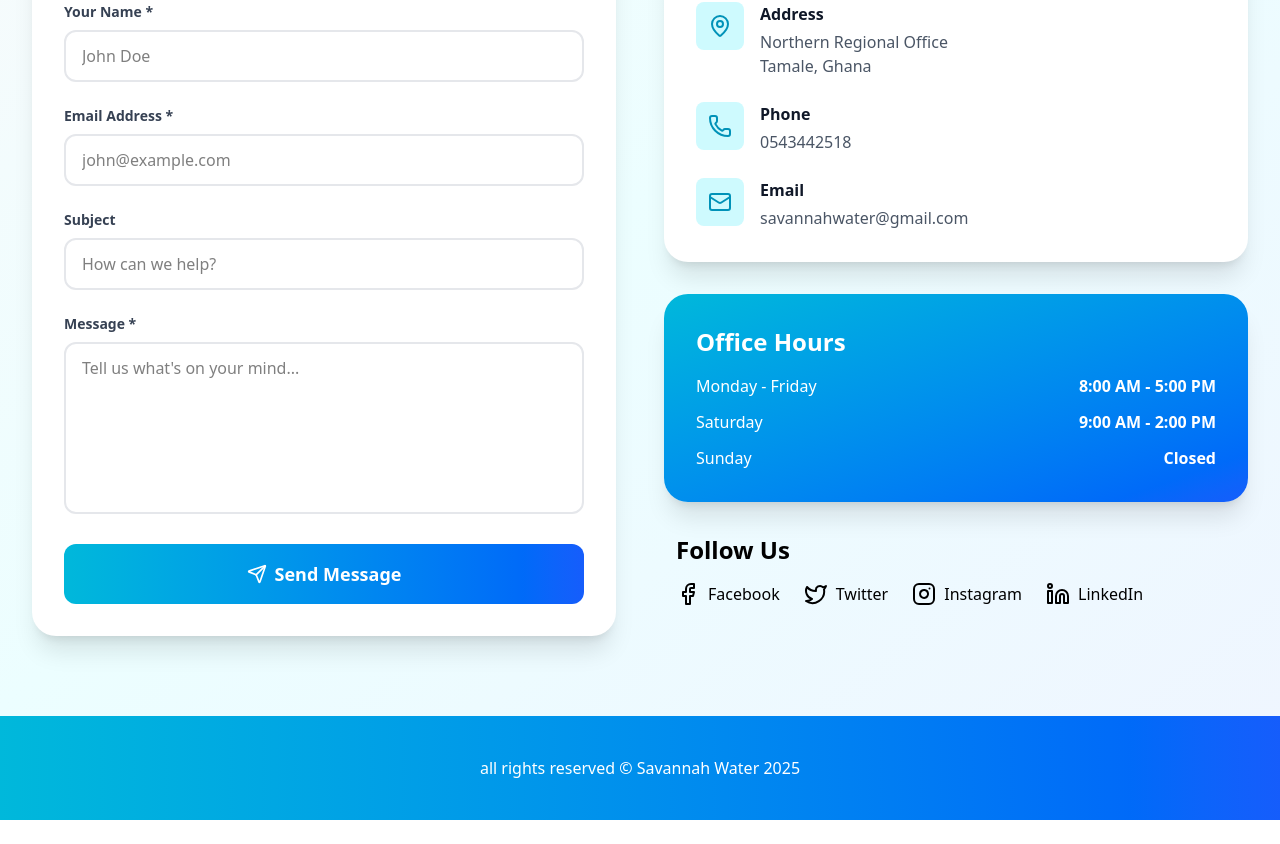
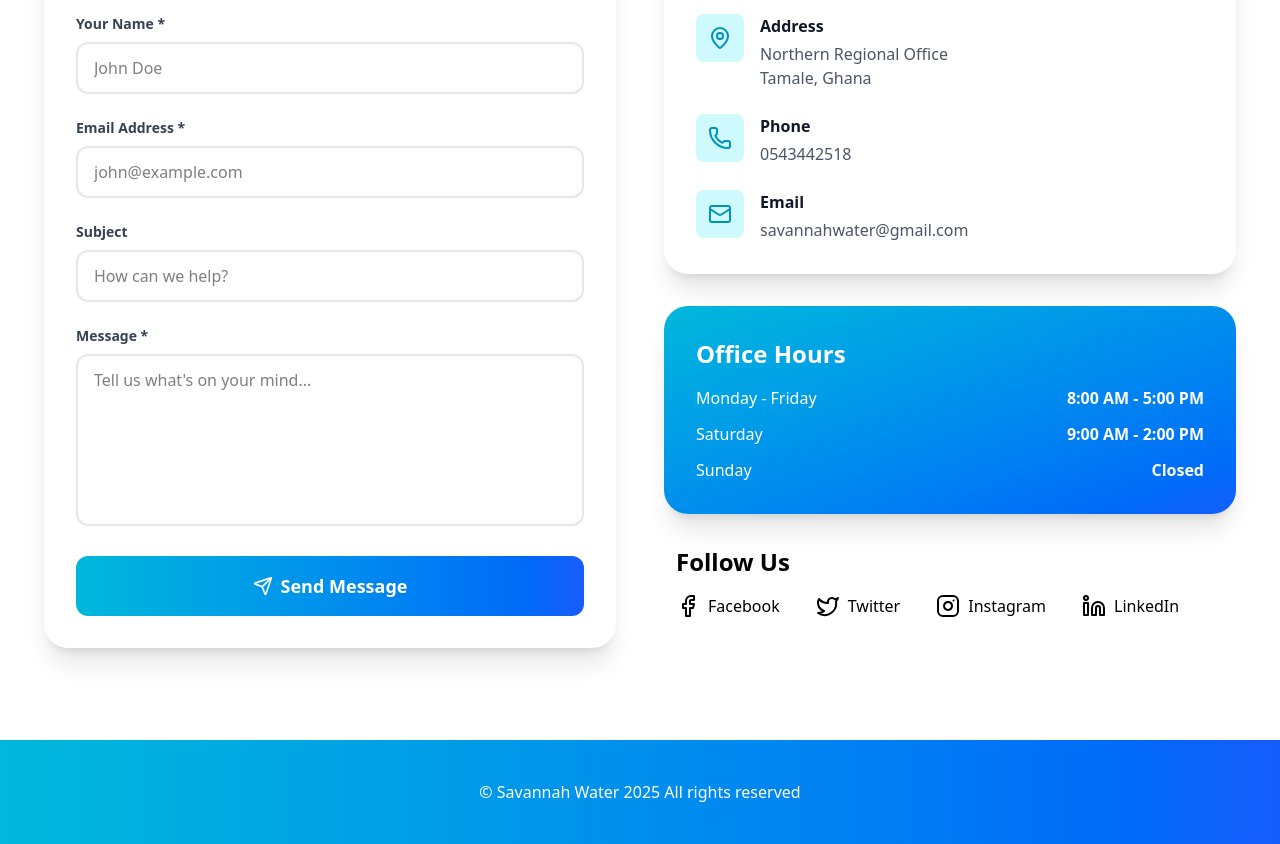
Before and after one commit to ericmanike/SW, a Next.js app: page /contact in a window 1280 px wide. Shown: the part 338-1182 px from the top of the page. Before the commit the page ends 1158 px from the top, so only its background shows below. Built offline with nearby package versions, Linux system fonts and the light colour scheme.

Commit message:
Contact layout fixed

```diff
--- a/app/contact/page.tsx
+++ b/app/contact/page.tsx
@@ -74,22 +74,21 @@ export default function AboutPage() {
 
 
   return (
-    <div className="bg-gray-50 min-h-screen">
-
+    <div className="min-w-full min-h-screen ">
       {/* Contact Form Section */}
-      <section className="mt-10 py-20 bg-linear-to-br from-gray-50 via-cyan-50 to-blue-50">
-        <div className="max-w-7xl mx-auto px-4 sm:px-6 lg:px-8">
+      <section className=" min-w-full  mt-10 py-20 ">
+        <div className="max-w-full  w-full  mx-auto px-4 sm:px-6 lg:px-8">
           <div className="text-center mb-12">
             <h2 className="text-4xl font-bold text-gray-900 mb-4">Get In Touch</h2>
             <p className="text-xl text-gray-600">Have questions? We&apos;d love to hear from you</p>
           </div>
 
-          <div className="grid lg:grid-cols-2 gap-12">
+          <div className=" p-3 w-full flex flex-wrap md:grid md:grid-cols-2 gap-6 md:gap-12">
 
-             <div className="bg-white rounded-3xl shadow-xl p-8">
+             <div className="w-full  bg-white rounded-3xl shadow-xl p-4 md:p-8">
               <h3 className="text-2xl font-bold text-gray-900 mb-6">Send us a Message</h3>
 
-              <div className="space-y-6">
+              <div className="md:space-y-6">
                 <div>
                   <label className="block text-sm font-semibold text-gray-700 mb-2">
                     Your Name *
@@ -231,7 +230,7 @@ export default function AboutPage() {
 <div className=" md:block mt-8 px-3">
   <h3 className="text-2xl font-bold mb-4">Follow Us</h3>
 
-  <div className="flex space-x-6">
+  <div className="flex flex-wrap gap-3 space-x-6">
     <a
       href="https://facebook.com"
       target="_blank"
--- a/app/layout.tsx
+++ b/app/layout.tsx
@@ -36,7 +36,7 @@ export default function RootLayout({
       <Navbar/>
         {children}
         <div className='bg-linear-to-r from-cyan-500 to-blue-600 text-white py-10 w-full flex justify-center items-center'>
-       all rights reserved &copy; Savannah Water {new Date().getFullYear()}
+      &copy; Savannah Water {new Date().getFullYear()}   All rights reserved
 
 
       </div>
--- a/app/page.tsx
+++ b/app/page.tsx
@@ -69,7 +69,7 @@ export default function SavannahWater() {
         <div className="grid lg:grid-cols-2 gap-12 items-center">
           <div className="space-y-8">
             <div className="space-y-4">
-              <h2 className="text-5xl lg:text-6xl font-bold text-gray-900 leading-tight">
+              <h2 className="text-3xl md:text-6xl font-bold text-gray-900 leading-tight">
                 Clean Water for
                 <span className="block mt-2 bg-linear-to-r from-cyan-500 to-blue-600 bg-clip-text text-transparent">
                   Northern Ghana
--- a/app/support/page.tsx
+++ b/app/support/page.tsx
@@ -232,7 +232,7 @@ fetchExchangeRate();
       {/* Hero Section */}
       <section className="max-w-7xl mx-auto px-4 sm:px-6 lg:px-8 py-12 mt-20 ">
         <div className="text-center mb-12">
-          <h2 className="text-4xl lg:text-5xl font-bold text-gray-900 mb-4">
+          <h2 className="text-2xl md:text-5xl font-bold text-gray-900 mb-4">
             Support Clean Water for
             <span className="block mt-2 bg-linear-to-r from-cyan-500 to-blue-600 bg-clip-text text-transparent">
               Northern Ghana
--- a/components/Navbar.tsx
+++ b/components/Navbar.tsx
@@ -53,7 +53,7 @@ function Navbar() {
 
         {/* Mobile Menu */}
         {mobileMenuOpen && (
-          <div className="md:hidden bg-white border-t border-gray-200 shadow-lg">
+          <div className="md:hidden transition-all duration-150 bg-white border-t border-gray-200 shadow-lg">
             <nav className="px-4 py-6 space-y-4">
               <Link
                 href="/"
@@ -76,6 +76,13 @@ function Navbar() {
               >
                 About
               </Link>
+              <Link
+                href="/contact"
+                onClick={() => setMobileMenuOpen(false)}
+                className="flex items-center gap-4    text-gray-700 hover:text-cyan-600 font-medium transition py-2"
+              >
+                Contact   <Phone/>
+              </Link>
 
               <button
                 onClick={() => {
```
